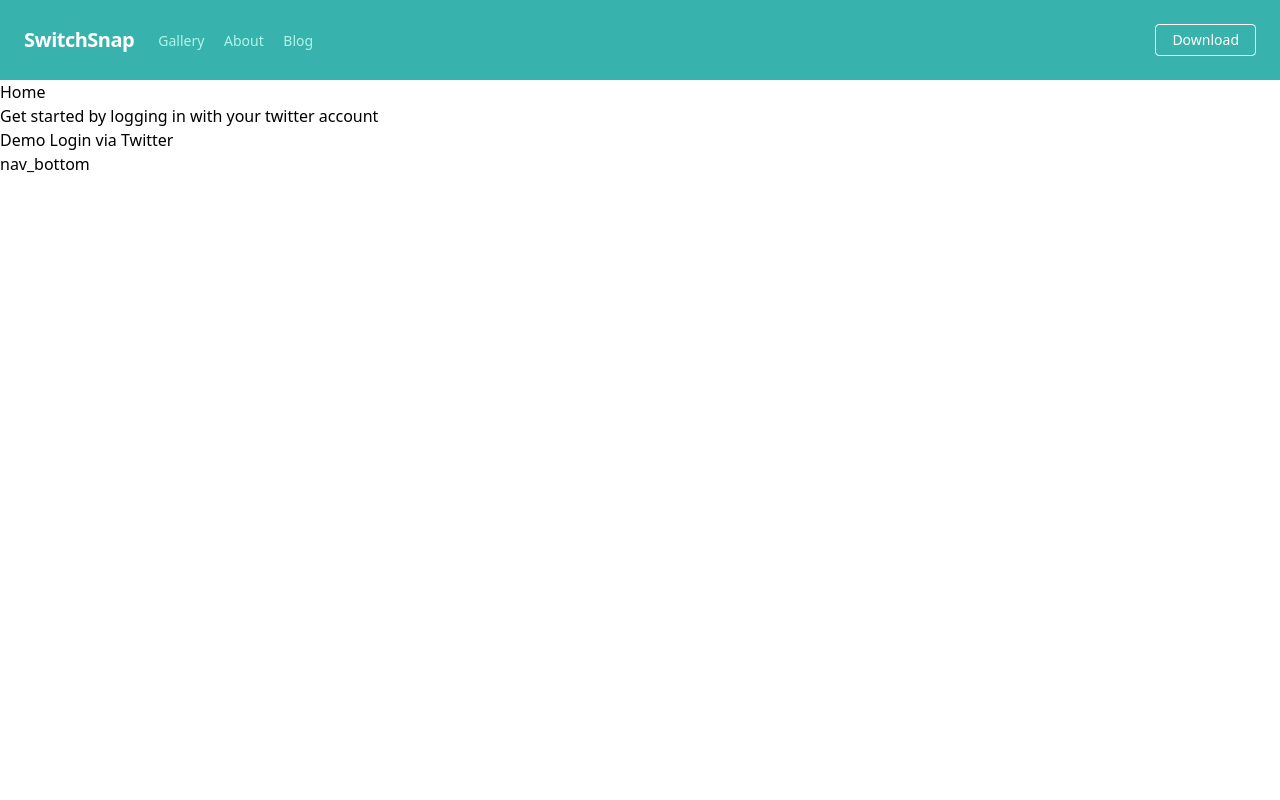
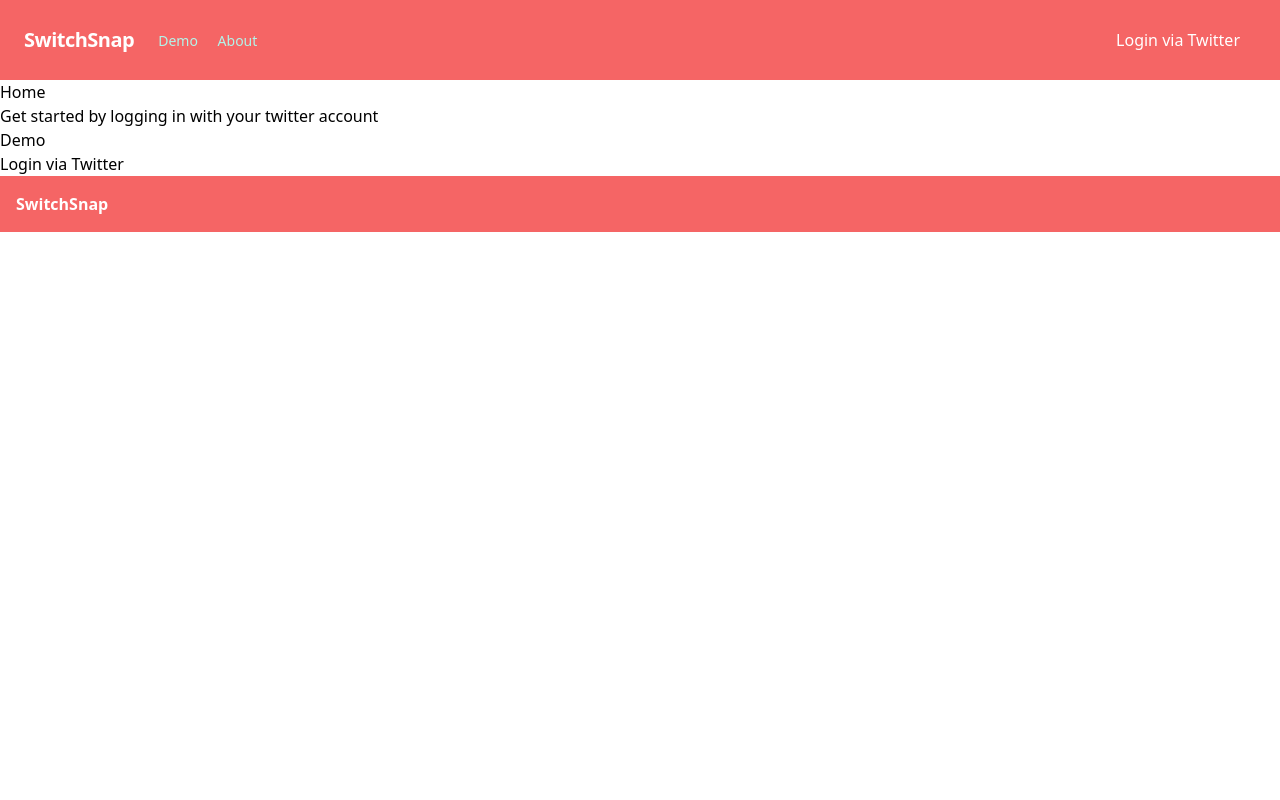
Before and after one commit to olafyang/switchsnap, a Django app: page / in a window 1280 px wide. Run offline with Django 3.2, Linux system fonts and the light colour scheme; style sheets or scripts are compiled from the project's sources; parts of the project's set-up code (start-up, migrations or seed data) failed here and were passed over.

Commit message:
ui update

```diff
--- a/pages/views.py
+++ b/pages/views.py
@@ -24,11 +24,12 @@ def homepage_view(request):
         return render(request, "home.html", {})
 
 
-def demo_view(request):
+def demo_view(request, number_of_result=50):
     db_user_objects = img_link_storage.objects.filter(media_owner=User.objects.get(username='olafyxyz')).order_by(
         'twitter_media_id')
     db_max_id = db_user_objects.aggregate(Max('tweet_id'))['tweet_id__max']  # find last entry in db
-    nss_images = db_user_objects.reverse()
+    db_count = db_user_objects.count()
+    nss_images = db_user_objects.reverse()[:number_of_result]
 
     # get tweets from twitter api
     tweets = api.user_timeline(id='1231405854194356224', tweet_mode="extended", since_id=db_max_id)
@@ -40,12 +41,14 @@ def demo_view(request):
                 else:
                     continue
     context = {
-        'img_dict': nss_images
+        'img_dict': nss_images,
+        'n': number_of_result,
+        'db_count': db_count,
     }
     return render(request, "demo.html", context)
 
 
-def gallery_view(request, number_of_result=10):
+def gallery_view(request, number_of_result=50):
     # check if user is logged in
     if not request.user.is_authenticated:  # not working
         messages.add_message(request, messages.INFO, 'Login is required')
@@ -54,6 +57,7 @@ def gallery_view(request, number_of_result=10):
     # fetch user media entry form db
     db_user_objects = img_link_storage.objects.filter(media_owner=request.user).order_by('twitter_media_id')
     db_max_id = db_user_objects.aggregate(Max('tweet_id'))['tweet_id__max']  # find last entry in db
+    db_count = db_user_objects.count()
     nss_images = db_user_objects.reverse()[:number_of_result]
 
     # api access tokens
@@ -76,6 +80,7 @@ def gallery_view(request, number_of_result=10):
     context = {
         'img_dict': nss_images,
         'n': number_of_result,
+        'db_count': db_count,
     }
 
     return render(request, "gallery.html", context)
--- a/templates/base.html
+++ b/templates/base.html
@@ -6,7 +6,7 @@
 <link type="text/css" href="{% static 'tailwind.css' %}" rel="stylesheet">
 
 
-<body>
+<body class="flex flex-col min-h-screen">
 {% include 'nav.html' %}
 {% block content_head %}
 base.html
--- a/templates/nav.html
+++ b/templates/nav.html
@@ -1,7 +1,7 @@
-<nav class="flex items-center justify-between flex-wrap bg-teal-500 p-6">
+<nav class="flex items-center justify-between flex-wrap bg-red-500 p-6">
   <div class="flex items-center flex-shrink-0 text-white mr-6">
       <a href="/">
-        <span class="font-semibold text-xl tracking-tight">SwitchSnap</span>
+        <span class="font-bold text-xl tracking-tight">SwitchSnap</span>
       </a>
   </div>
   <div class="block lg:hidden">
@@ -11,18 +11,25 @@
   </div>
   <div class="w-full block flex-grow lg:flex lg:items-center lg:w-auto">
     <div class="text-sm lg:flex-grow">
-      <a href="/gallery" class="block mt-4 lg:inline-block lg:mt-0 text-teal-200 hover:text-white mr-4">
-        Gallery
-      </a>
+        {% if user.is_authenticated %}
+          <a href="/gallery/" class="block mt-4 lg:inline-block lg:mt-0 text-teal-200 hover:text-white mr-4">
+            Gallery
+          </a>
+        {% else %}
+            <a href="/demo/" class="block mt-4 lg:inline-block lg:mt-0 text-teal-200 hover:text-white mr-4">
+                Demo
+            </a>
+        {% endif %}
       <a href="/about/" class="block mt-4 lg:inline-block lg:mt-0 text-teal-200 hover:text-white mr-4">
         About
       </a>
-      <a href="#responsive-header" class="block mt-4 lg:inline-block lg:mt-0 text-teal-200 hover:text-white">
-        Blog
-      </a>
     </div>
     <div>
-      <a href="#" class="inline-block text-sm px-4 py-2 leading-none border rounded text-white border-white hover:border-transparent hover:text-teal-500 hover:bg-white mt-4 lg:mt-0">Download</a>
+        {% if user.is_authenticated %}
+            <a href="/logout/" class="inline-block ext-sm px-4 py-2 leading-none rounded text-white border-white hover:border-transparent hover:text-teal-500 hover:bg-white mt-4 lg:mt-0">Logout</a>
+        {% else %}
+            <a href="{% url 'social:begin' 'twitter' %}" class="inline-block ext-sm px-4 py-2 leading-none rounded text-white border-white hover:border-transparent hover:text-teal-500 hover:bg-white mt-4 lg:mt-0">Login via Twitter</a>
+        {% endif %}
     </div>
   </div>
 </nav>
--- a/templates/nav_bottom.html
+++ b/templates/nav_bottom.html
@@ -1 +1,5 @@
-<h3>nav_bottom</h3>
+<footer class="bg-red-500 text-white p-4">
+    <div class="">
+        <p class="font-semibold">SwitchSnap</p>
+    </div>
+</footer>
```
Also changed, not shown: templates/demo.html (+23 -8 lines), templates/gallery.html (+7 -2 lines).
